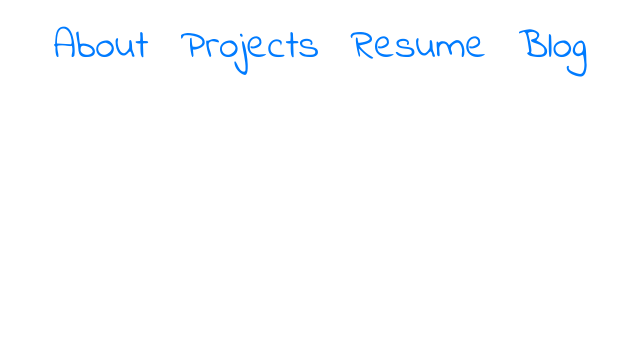
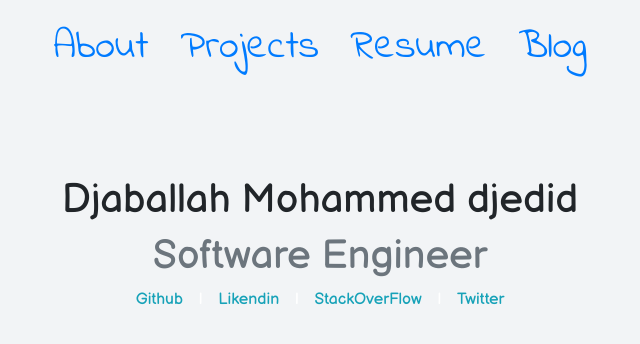
Before and after one commit to djaballah/project0, a plain HTML site: page index.html in a window 1280 px wide. Shown: the whole page, without its empty margins (320-960 px from the left). Drawn offline with nearby package versions, Linux system fonts and the light colour scheme.

Commit message:
add main content of the about page

```diff
--- a/index.html
+++ b/index.html
@@ -6,6 +6,7 @@
 
     <link rel="stylesheet" href="https://stackpath.bootstrapcdn.com/bootstrap/4.5.0/css/bootstrap.min.css" integrity="sha384-9aIt2nRpC12Uk9gS9baDl411NQApFmC26EwAOH8WgZl5MYYxFfc+NcPb1dKGj7Sk" crossorigin="anonymous">
     <link href="https://fonts.googleapis.com/css2?family=Indie+Flower&display=swap" rel="stylesheet">
+    <link href="https://fonts.googleapis.com/css2?family=Balsamiq+Sans&display=swap" rel="stylesheet">
     <link rel="stylesheet" href="style.css">
     <title>Djaballah Mohammed Djedid</title>
 </head>
@@ -31,6 +32,20 @@
             </nav>
         </header>
 
+        <main class="mt-5">
+            <h1 class="d-flex justify-content-center text-center balsamiq-font pt-5">Djaballah Mohammed djedid</h1>
+            <h1 class="d-flex justify-content-center balsamiq-font mt-2 text-secondary">Software Engineer</h1>
+            <div class="row text-center justify-content-center balsamiq-font">
+                    <a class="text-info" href="https://www.github.com/djaballah">Github</a>
+                    <span class="ml-3 mr-3 text-white">|</span>
+                    <a class="text-info" href="https://www.linkedin.com/in/djaballahdjedid/">Likendin</a>
+                    <span class="ml-3 mr-3 text-white">|</span>
+                    <a class="text-info" href="https://www.stackoverflow.com/users/5012385/djaballah-djedid">StackOverFlow</a>
+                    <span class="ml-3 mr-3 text-white">|</span>
+                    <a class="text-info" href="https://www.twitter.com/DjaBaLLah_Dev">Twitter</a>
+            </div>
+        </main>
+
     </div>
 
     <script src="https://code.jquery.com/jquery-3.5.1.slim.min.js" integrity="sha384-DfXdz2htPH0lsSSs5nCTpuj/zy4C+OGpamoFVy38MVBnE+IbbVYUew+OrCXaRkfj" crossorigin="anonymous"></script>
--- a/style.css
+++ b/style.css
@@ -1,3 +1,11 @@
+body {
+    background-color: #f2f4f6;
+}
+
 .indie-font {
     font-family: 'Indie Flower', cursive;
 }
+
+.balsamiq-font {
+    font-family: 'Balsamiq Sans', cursive;
+}
```
